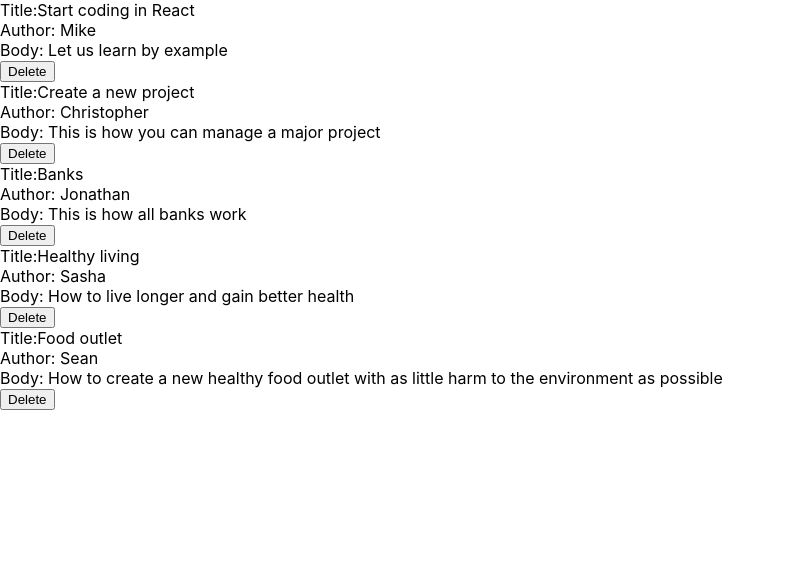
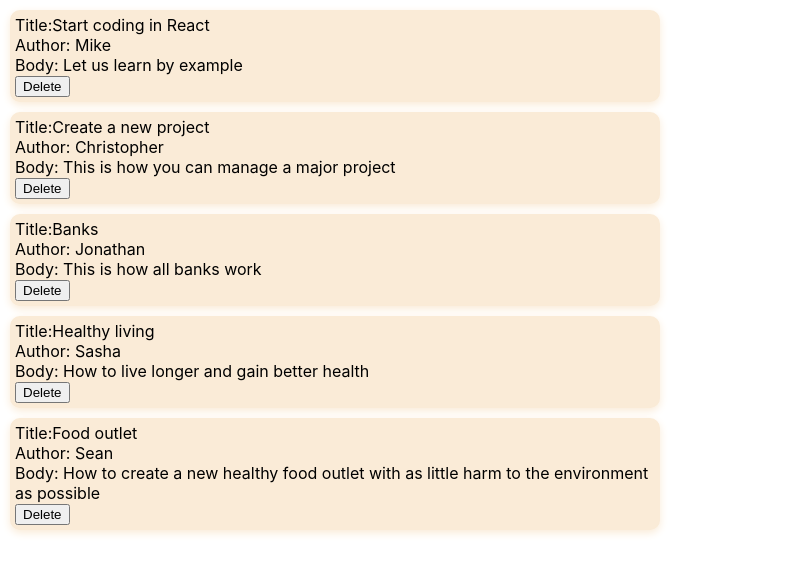
Before and after one commit to ALowtonQA/M2_16, a React (Create React App) app: page / in a window 1280 px wide. Shown: the top 574 px of the page, without its empty margins (0-785 px from the left). Built offline with nearby package versions, Linux system fonts and the light colour scheme.

Commit message:
AL: card styling

```diff
--- a/src/components/BlogList.js
+++ b/src/components/BlogList.js
@@ -1,13 +1,14 @@
+import Card from "./Card";
 
 function BlogList(props) {
     const blogList = props.blogs.map(blog => {
         return (
-            <div key={blog.id}>
+            <Card key={blog.id}>
                 <div>Title:{blog.title}</div>
                 <div>Author: {blog.author}</div>
                 <div>Body: {blog.body}</div>
                 <button onClick={() => {props.deleteBlog(blog.id)}}> Delete </button>
-            </div>
+            </Card>
         )
     });
     return blogList;
--- /dev/null
+++ b/src/components/Card.js
@@ -0,0 +1,9 @@
+import "../css/card.css";
+
+function Card(props) {
+    return (
+        <div className="card"> {props.children} </div>
+    )
+}
+
+export default Card;
--- /dev/null
+++ b/src/css/card.css
@@ -0,0 +1,8 @@
+.card {
+    background-color: antiquewhite;
+    border-radius: 10px;
+    box-shadow: 0 3px 9px antiquewhite;
+    margin: 10px;
+    padding: 5px;
+    width: 50%;
+}
```
